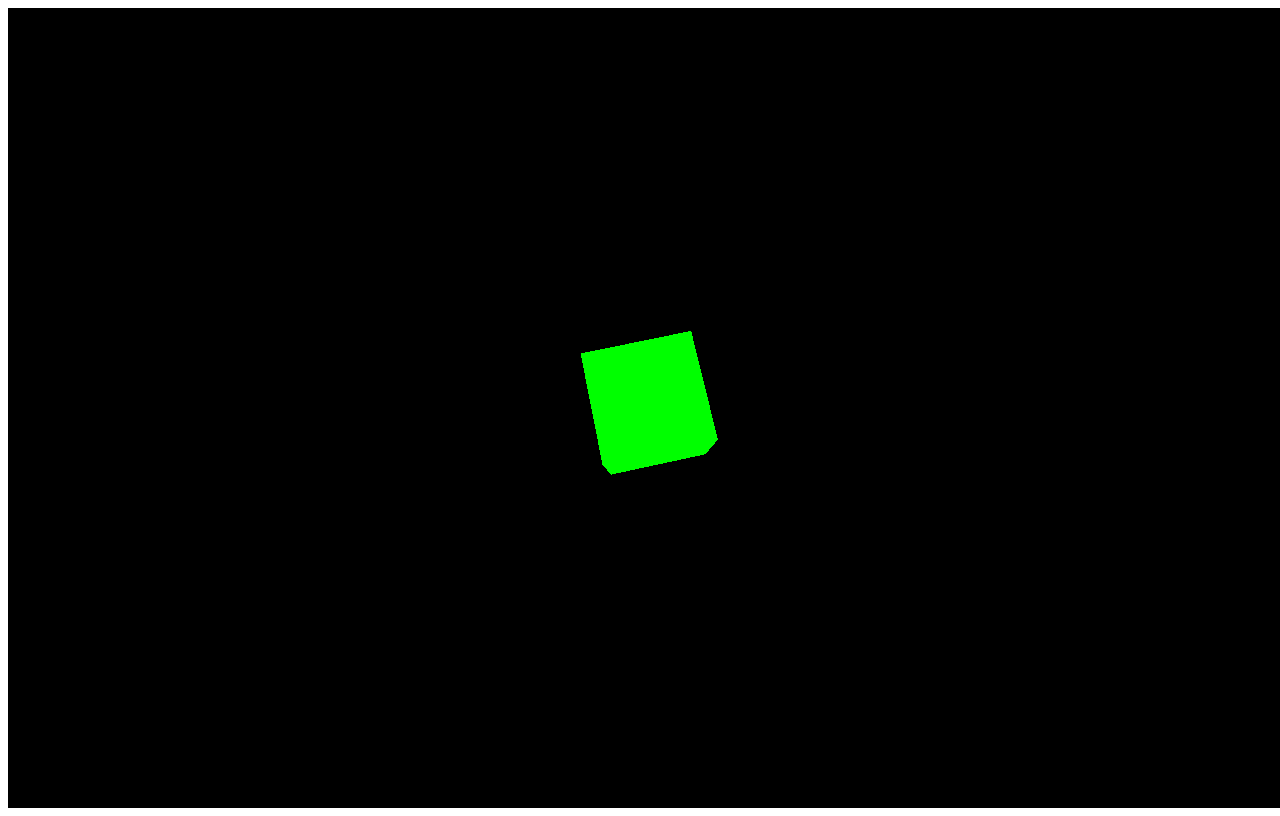
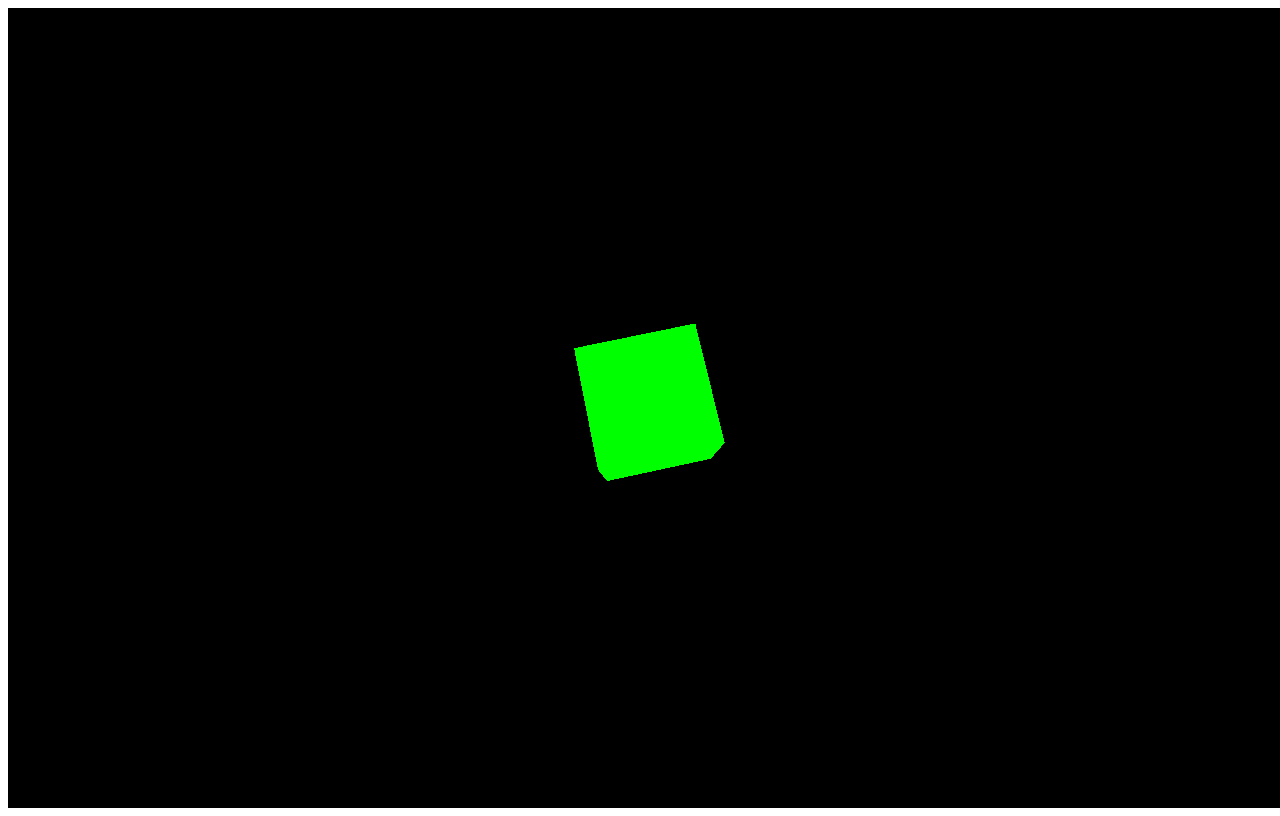
Before and after one commit to pykm05/cube, a website built with Vite: page index.html in a window 1280 px wide. Built offline with nearby package versions, Linux system fonts and the light colour scheme.

Commit message:
rename app.js to main.js and add comments

```diff
--- a/config.js
+++ /dev/null
@@ -1 +0,0 @@
-export const PORT = 3000;
--- a/index.html
+++ b/index.html
@@ -4,7 +4,7 @@
   <meta charset="UTF-8">
   <meta name="viewport" content="width=device-width, initial-scale=1.0">
   <title>Document</title>
-  <script type="module" src="app.js" defer></script>
+  <script type="module" src="main.js" defer></script>
 
 </head>
 <body>
--- a/app.js
+++ b/main.js
@@ -1,9 +1,13 @@
 import * as THREE from 'three';
-import { PORT } from './config.js';
 import WebGL from 'three/addons/capabilities/WebGL.js';
 
+// Neccesary for display: scene, camera, renderer
+
 const scene = new THREE.Scene();
-const camera = new THREE.PerspectiveCamera( 75, window.innerWidth / window.innerHeight, 0.1, 1000 );
+
+// Camera display settings
+// params: FOV(field of wiew, angle of view), aspect ratio(think old TVs), near and far clipping plane
+const camera = new THREE.PerspectiveCamera( 70, window.innerWidth / window.innerHeight, 0.1, 1000 );
 
 const renderer = new THREE.WebGLRenderer();
 renderer.setSize( window.innerWidth, window.innerHeight );
```
